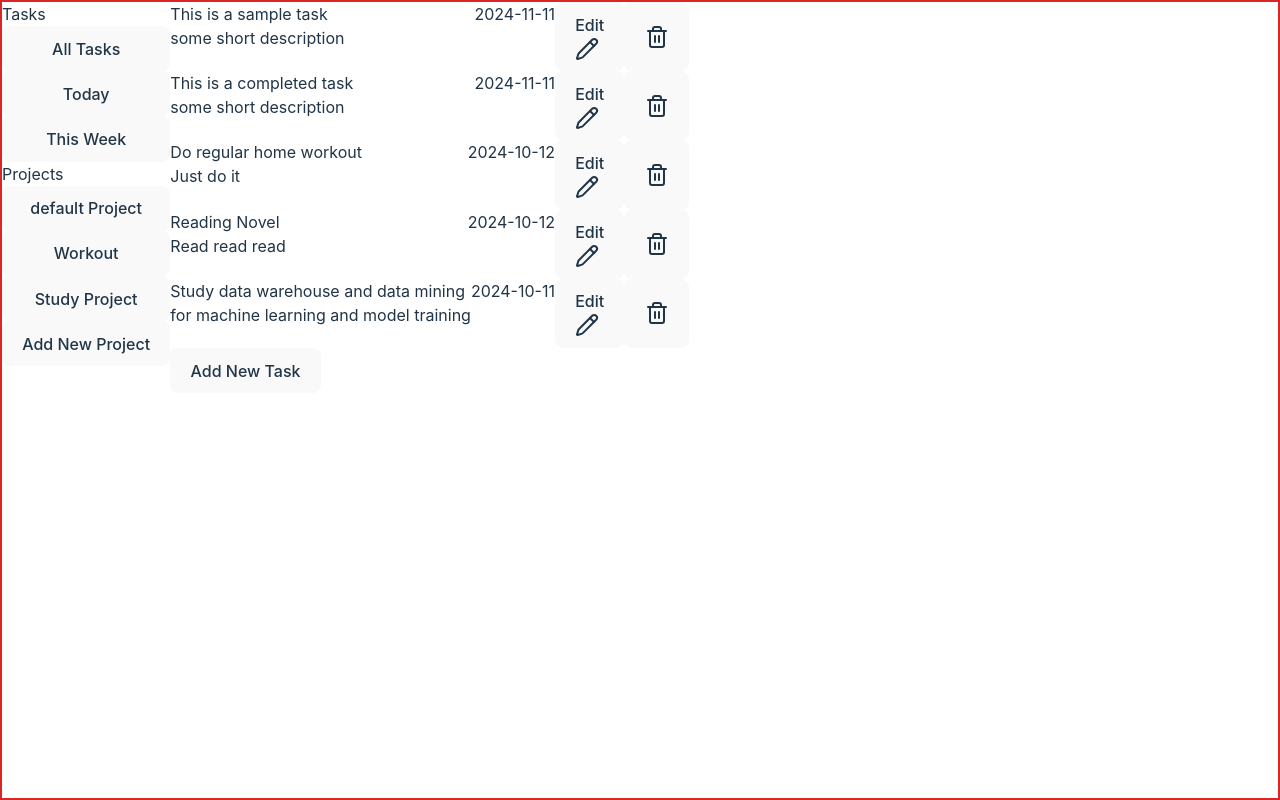
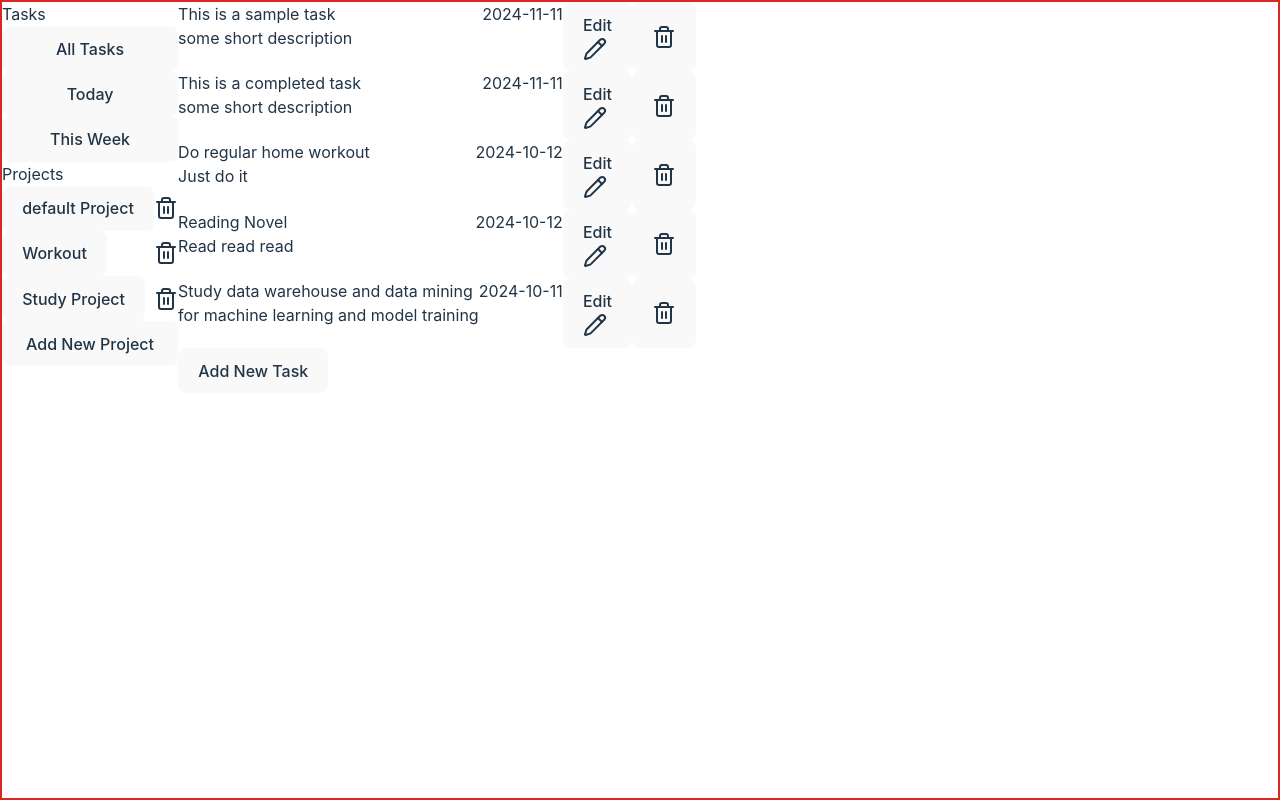
Before and after one commit to SubashJirel/todolistReact, a React (Vite) app: page / in a window 1280 px wide. Built offline with nearby package versions, Linux system fonts and the light colour scheme.

Commit message:
added a delete project functionality

```diff
--- a/src/components/MainPanel.jsx
+++ b/src/components/MainPanel.jsx
@@ -69,7 +69,7 @@ const MainPanel = ({
       {selectedProject !== null && (
         <>
           {!isAddingTask && (
-            <button onClick={() => setIsAddingTask(true)}>Add New Task</button>
+            <button onClick={() => setIsAddingTask(true)}> Add New Task</button>
           )}
           {isAddingTask && (
             <TaskForm
--- a/src/components/Sidebar.jsx
+++ b/src/components/Sidebar.jsx
@@ -1,6 +1,7 @@
 import './sidebar.css';
 import { useState } from 'react';
 import uniqid from 'uniqid';
+import { Trash2 } from 'lucide-react';
 const Sidebar = ({ setSelectedView, projectsList, setProjectsList }) => {
   const [isAddingProject, setIsAddingProject] = useState(false);
   const [newProjectName, setNewProjectName] = useState('');
@@ -13,6 +14,19 @@ const Sidebar = ({ setSelectedView, projectsList, setProjectsList }) => {
     };
     setProjectsList((prev) => [...prev, newProject]);
     setIsAddingProject(false);
+    setNewProjectName('');
+  }
+  function handleDeleteProject(projectId) {
+    const isConfirmed = window.confirm(
+      'Are you sure you want to delete this Project?'
+    );
+    if (isConfirmed) {
+      setProjectsList((prevProjects) => {
+        return prevProjects.filter(
+          (project) => project.projectIndex !== projectId
+        );
+      });
+    }
   }
 
   return (
@@ -26,9 +40,15 @@ const Sidebar = ({ setSelectedView, projectsList, setProjectsList }) => {
       <div className="projects-section tasks-sidebar">
         <h3>Projects</h3>
         {projectsList.map((project, index) => (
-          <button key={index} onClick={() => setSelectedView(project.title)}>
-            {project.title}
-          </button>
+          <div key={index} className="flex justify-between items-center">
+            <button onClick={() => setSelectedView(project.title)}>
+              {project.title}
+            </button>
+            <Trash2
+              className="cursor-pointer"
+              onClick={() => handleDeleteProject(project.projectIndex)}
+            />
+          </div>
         ))}
         <button onClick={() => setIsAddingProject(true)}>
           Add New Project
--- a/src/components/TaskList2.jsx
+++ b/src/components/TaskList2.jsx
@@ -3,16 +3,23 @@ import TaskItem2 from './TaskItem2';
 import { useState } from 'react';
 const TaskList2 = ({ tasks, projectsList, setProjectsList }) => {
   const handleDeleteTask = (projectId, taskId) => {
+    const isConfirmed = window.confirm(
+      'Are you sure you want to delete this task?'
+    );
+    if (isConfirmed) {
       setProjectsList((prevProjects) =>
         prevProjects.map((project) =>
           project.projectIndex === projectId
             ? {
                 ...project,
-              tasks: project.tasks.filter((task) => task.taskIndex !== taskId),
+                tasks: project.tasks.filter(
+                  (task) => task.taskIndex !== taskId
+                ),
               }
             : project
         )
       );
+    }
   };
 
   return (
```
Lines whose indentation alone changed are shown as unchanged.
